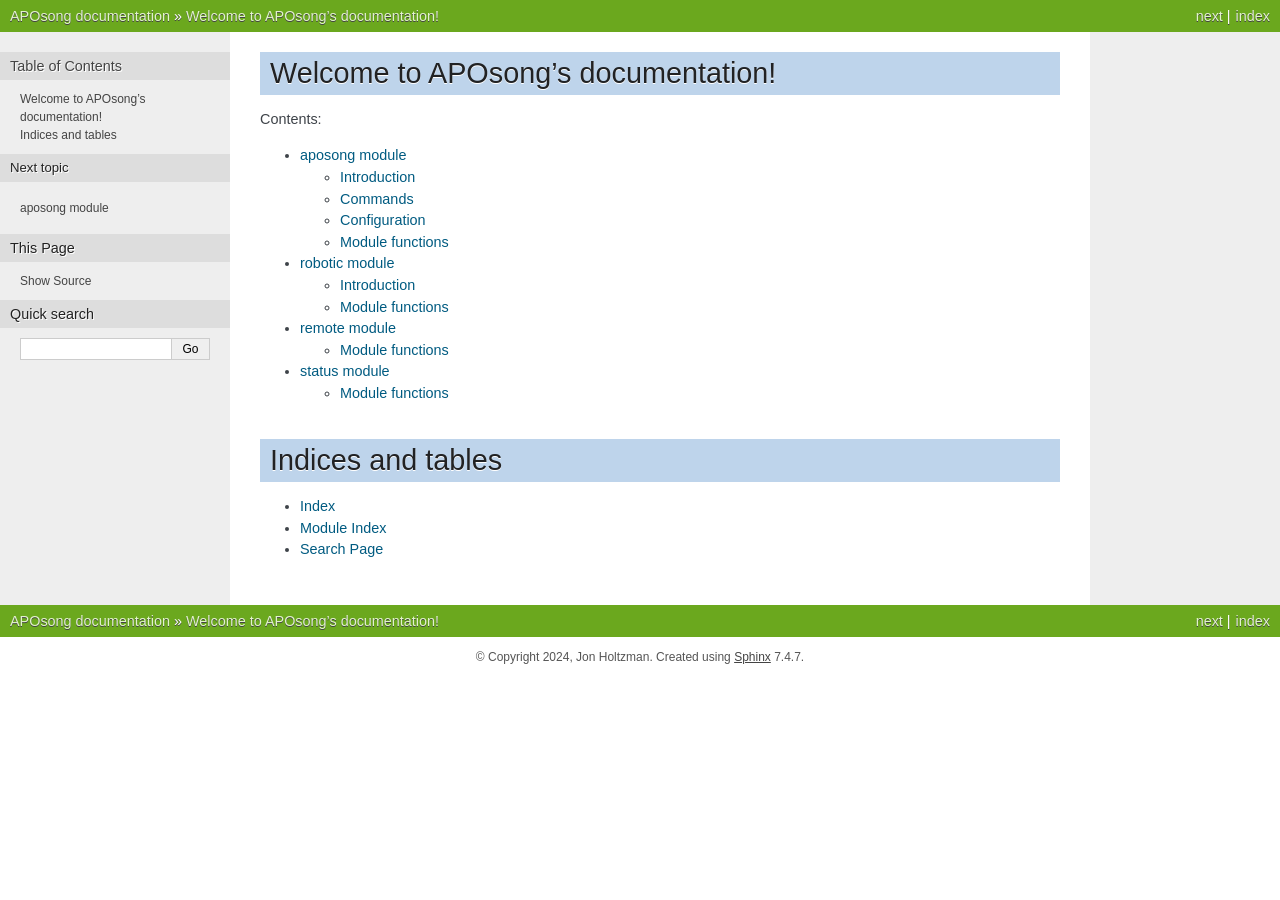
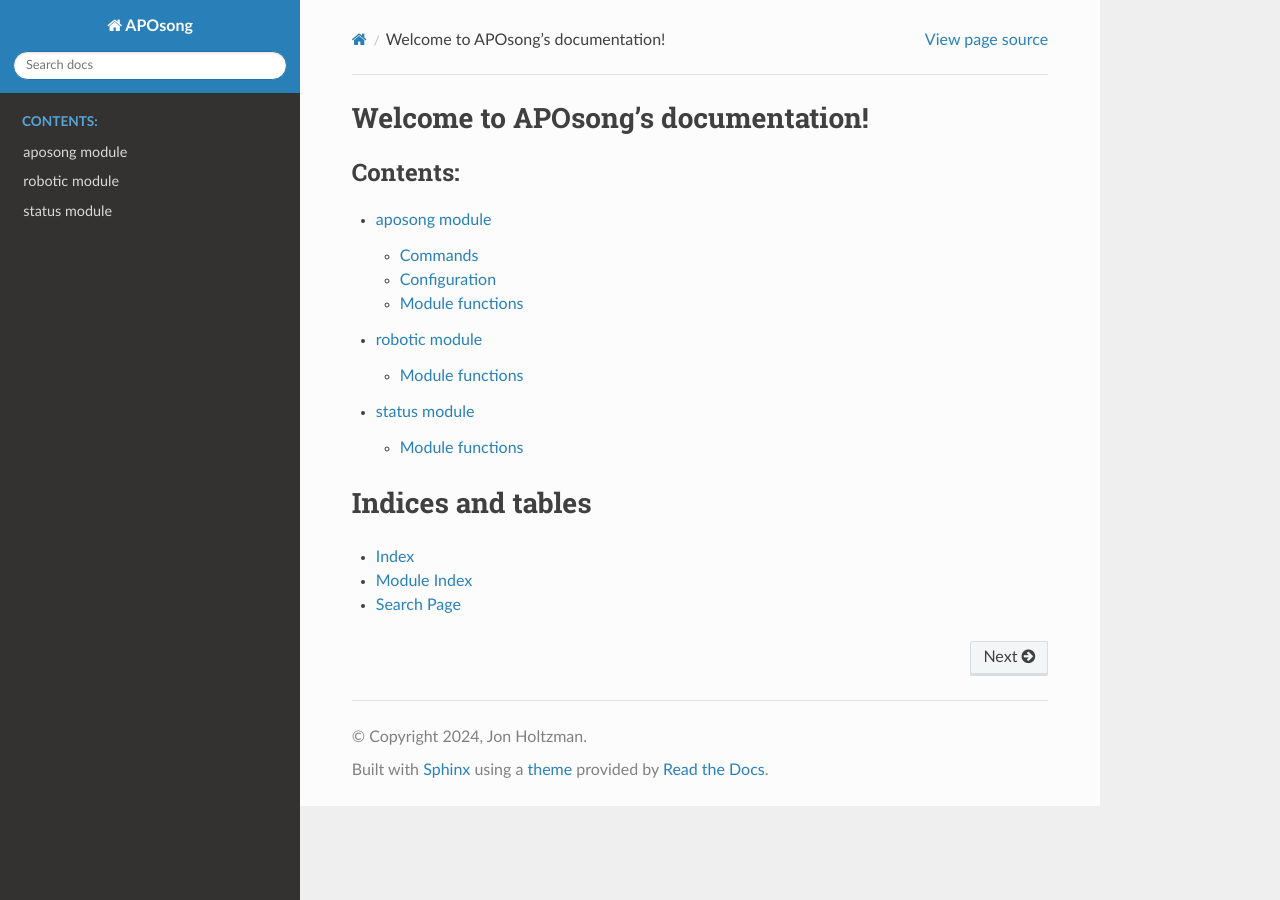
Before and after one commit to holtzmanjon/APOsong, a Sphinx documentation site: the page built from docs/index.txt, in a window 1280 px wide. Built offline with Sphinx 7.4.7 and the Read the Docs theme 3.1.0, drawn with Linux system fonts in a browser that asks for light colours.

Commit message:
update docs and change theme

```diff
--- a/docs/aposong.txt
+++ b/docs/aposong.txt
@@ -1,8 +1,5 @@
 aposong module
 **************
-
-Introduction
-++++++++++++
 
 aposong provides a Python interface to the observing system for the SONG node at Apache
 Point Observatory. It communicates with devices attached to other computers on the
--- a/docs/conf.py
+++ b/docs/conf.py
@@ -54,7 +54,8 @@ exclude_patterns = ['_build', 'Thumbs.db', '.DS_Store']
 #
 
 #html_theme = 'alabaster'
-html_theme = 'nature'
+#html_theme = 'nature'
+html_theme = 'sphinx_rtd_theme'
 # Add any paths that contain custom static files (such as style sheets) here,
 # relative to this directory. They are copied after the builtin static files,
 # so a file named "default.css" will overwrite the builtin "default.css".
--- a/docs/index.txt
+++ b/docs/index.txt
@@ -12,7 +12,6 @@ Welcome to APOsong's documentation!
 
    aposong
    robotic
-   remote
    status
 
 
--- a/docs/robotic.txt
+++ b/docs/robotic.txt
@@ -1,8 +1,5 @@
 robotic module
 **************
-
-Introduction
-++++++++++++
 
 
 
```
Also changed, not shown: docs/remote.txt (deleted, +0 -8 lines).
